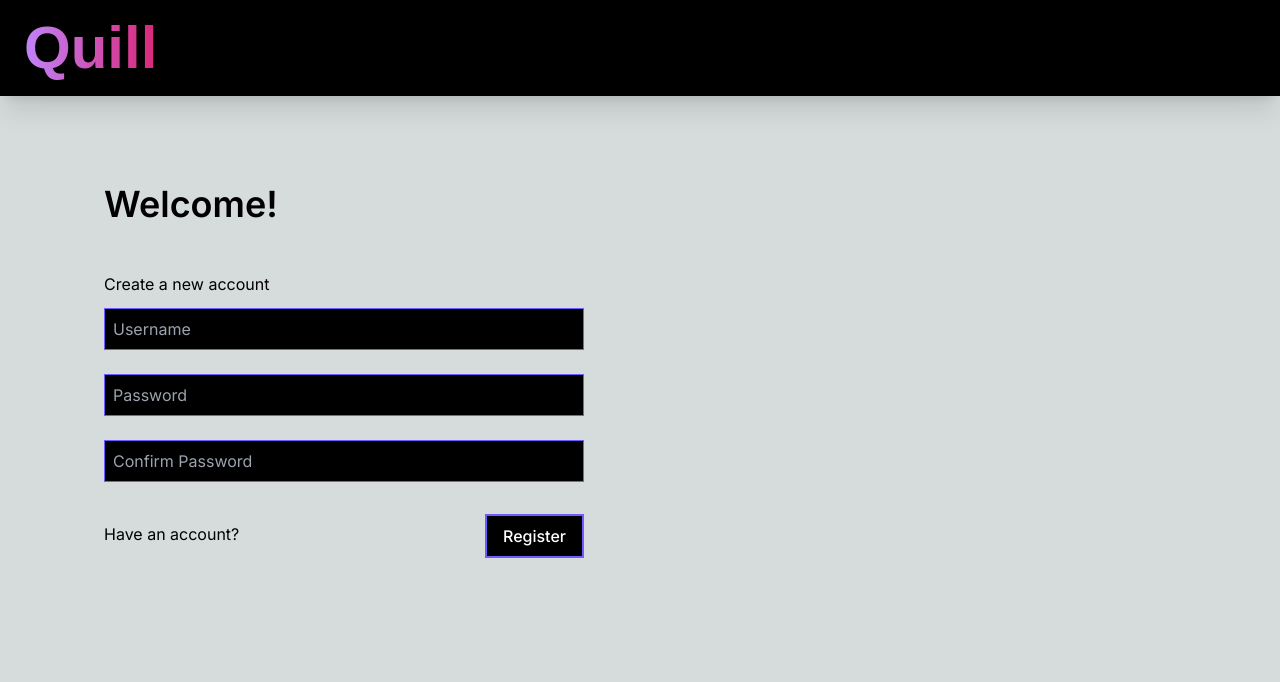
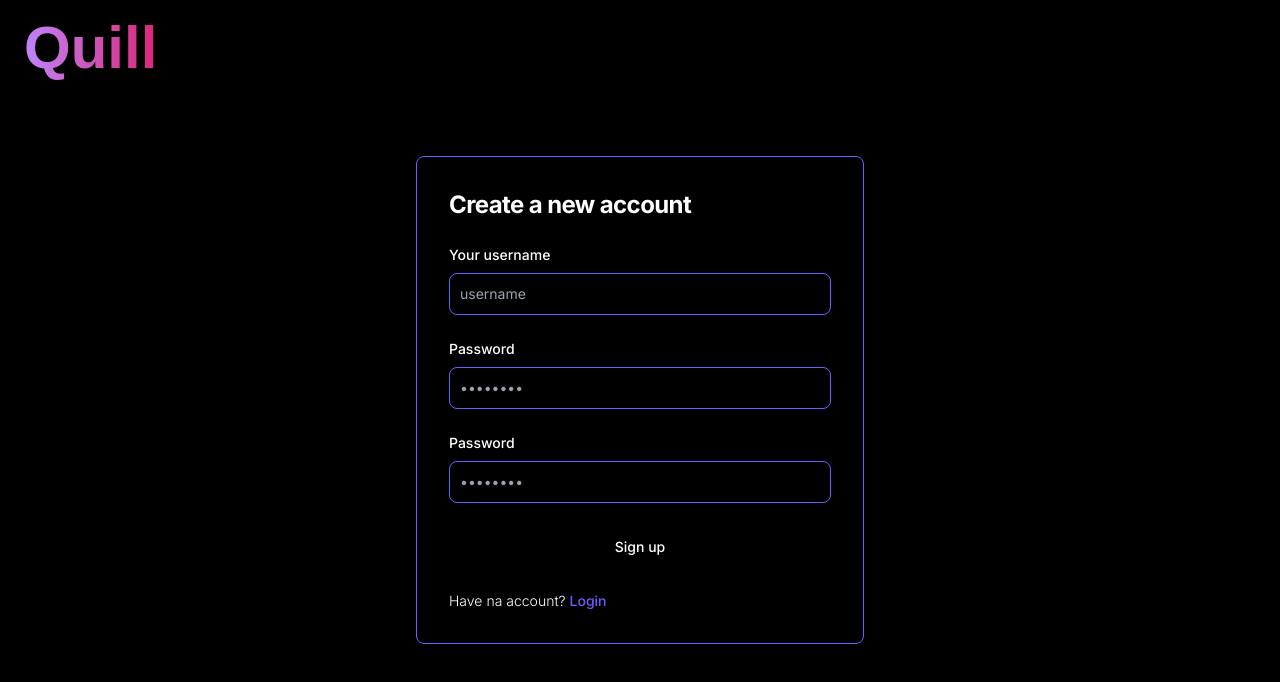
Before and after one commit to Noelzak03/quill-frontend, a Next.js app: page /signup in a window 1280 px wide. Shown: the top 682 px of the page. Built offline with nearby package versions, Linux system fonts and the light colour scheme.

Commit message:
change sign in ui

```diff
--- a/src/app/signup/page.jsx
+++ b/src/app/signup/page.jsx
@@ -38,54 +38,86 @@ export default function Signup() {
   };
 
   return (
-    <div className="bg-transparent md:fixed z-10 p-2 sm:p-10">
-      {/* <Quill /> */}
-      <div className="w-full">
-        <form ref={ref} onSubmit={action} className="">
-          <div className="p-16 flex-col justify-center">
-            <h2 className="text-4xl font-semibold mb-4 my-20">Welcome!</h2>
-            <h3 className="mt-12 mb-3">Create a new account</h3>
-            <div className="mb-4">
+    <section className="bg-secondary min-h-screen">
+      <div className="flex flex-col items-center justify-center min-h-screen px-6 py-8 mx-auto lg:py-0">
+        <div className="w-full bg-secondary rounded-lg shadow border md:mt-0 sm:max-w-md xl:p-0 border-primary">
+          <div className="p-6 space-y-4 md:space-y-6 sm:p-8">
+            <h1 className="text-xl font-bold leading-tight tracking-tight text-white md:text-2xl">
+              Create a new account
+            </h1>
+            <form
+              className="space-y-4 md:space-y-6"
+              ref={ref}
+              onSubmit={action}
+            >
+              <div>
+                <label
+                  for="username"
+                  className="block mb-2 text-sm font-medium text-white"
+                >
+                  Your username
+                </label>
                 <input
                   type="text"
+                  id="username"
                   name="username"
-                className="w-full md:w-[30rem] border p-2 bg-secondary border-primary"
-                placeholder="Username"
+                  placeholder="username"
+                  className="bg-secondary border border-primary text-primary sm:text-sm rounded-lg  block w-full p-2.5 "
                   required
                 />
               </div>
-            <div className="my-6">
+              <div>
+                <label
+                  for="password"
+                  className="block mb-2 text-sm font-medium text-white"
+                >
+                  Password
+                </label>
                 <input
                   type="password"
+                  id="password"
                   name="password"
-                className="w-full md:w-[30rem] border p-2 bg-secondary border-primary"
-                placeholder="Password"
-                minLength={8}
+                  placeholder="••••••••"
+                  className="bg-secondary border border-primary text-primary sm:text-sm rounded-lg  block w-full p-2.5"
                   required
                 />
               </div>
-            <div className="my-6">
+              <div>
+                <label
+                  for="confirmPassword"
+                  className="block mb-2 text-sm font-medium text-white"
+                >
+                  Password
+                </label>
                 <input
                   type="password"
+                  id="confirmPassword"
                   name="confirmPassword"
-                className="w-full md:w-[30rem] border p-2 bg-secondary border-primary"
-                placeholder="Confirm Password"
+                  placeholder="••••••••"
+                  className="bg-secondary border border-primary text-primary sm:text-sm rounded-lg  block w-full p-2.5"
                   required
                 />
               </div>
-            {error && <p className="text-red-500">{error}</p>}
-            <div className="ml-0 flex mt-8 justify-center">
-              <Link
+
+              <button
+                type="submit"
+                className="w-full text-white bg-primary-600 hover:bg-primary font-medium rounded-lg text-sm px-5 py-2.5 text-center"
+              >
+                Sign up
+              </button>
+              <p className="text-sm font-light text-white">
+                Have na account?{" "}
+                <a
                   href="/login"
-                className="w-full text-left py-2 hover:underline hover:text-primary"
+                  className="font-medium text-primary hover:underline"
                 >
-                Have an account?
-              </Link>
-              <SubmitButton text="Register" />
-            </div>
-          </div>
+                  Login
+                </a>
+              </p>
             </form>
           </div>
         </div>
+      </div>
+    </section>
   );
 }
--- /dev/null
+++ b/src/app/signup/page1.jsx
@@ -0,0 +1,91 @@
+//Sign Up Page
+
+"use client";
+// import Quill from "../components/Quilltext";
+import Link from "next/link";
+import { signup } from "../actions";
+import { SubmitButton } from "../components/Formsubmit";
+import { useRef, useState } from "react";
+
+export default function Signup() {
+  const ref = useRef(null);
+  const [error, setError] = useState("");
+  const action = async (event) => {
+    event.preventDefault();
+
+    try {
+      let message;
+
+      const formData = new FormData(ref.current);
+
+      if (formData.get("password") !== formData.get("confirmPassword")) {
+        message = "Passwords do not match";
+        throw new Error(message);
+      } else {
+        try {
+          message = await signup("", formData);
+        } catch (err) {
+          message = "Server is down, Try again later";
+          throw new Error(message);
+        }
+      }
+
+      ref.current.reset();
+      console.log(message);
+    } catch (error) {
+      setError(error.message);
+    }
+  };
+
+  return (
+    <div className="bg-transparent md:fixed z-10 p-2 sm:p-10">
+      {/* <Quill /> */}
+      <div className="w-full">
+        <form ref={ref} onSubmit={action} className="">
+          <div className="p-16 flex-col justify-center">
+            <h2 className="text-4xl font-semibold mb-4 my-20">Welcome!</h2>
+            <h3 className="mt-12 mb-3">Create a new account</h3>
+            <div className="mb-4">
+              <input
+                type="text"
+                name="username"
+                className="w-full md:w-[30rem] border p-2 bg-secondary border-primary"
+                placeholder="Username"
+                required
+              />
+            </div>
+            <div className="my-6">
+              <input
+                type="password"
+                name="password"
+                className="w-full md:w-[30rem] border p-2 bg-secondary border-primary"
+                placeholder="Password"
+                minLength={8}
+                required
+              />
+            </div>
+            <div className="my-6">
+              <input
+                type="password"
+                name="confirmPassword"
+                className="w-full md:w-[30rem] border p-2 bg-secondary border-primary"
+                placeholder="Confirm Password"
+                required
+              />
+            </div>
+            {error && <p className="text-red-500">{error}</p>}
+            <div className="ml-0 flex mt-8 justify-center">
+              <Link
+                href="/login"
+                className="w-full text-left py-2 hover:underline hover:text-primary"
+              >
+                Have an account?
+              </Link>
+              <SubmitButton text="Register" />
+            </div>
+          </div>
+        </form>
+      </div>
+    </div>
+  );
+}
```
Lines whose indentation alone changed are shown as unchanged.
